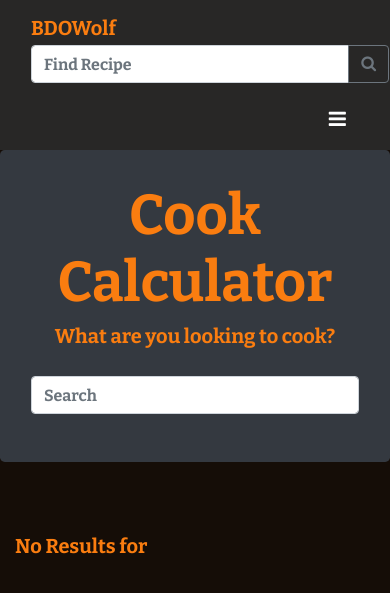
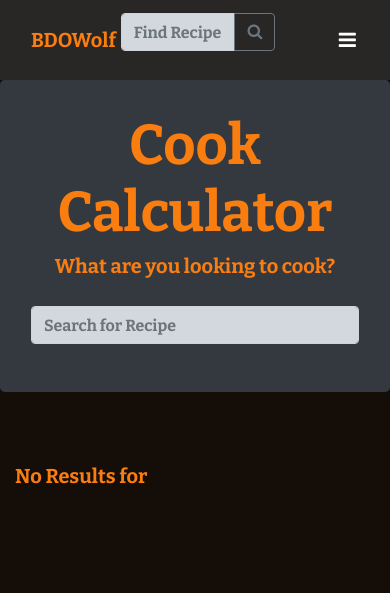
Before and after one commit to ejwoulfe/BDOProfit, a PHP site: page /Calculator/cook.php in a window 390 px wide. Shown: the top 593 px of the page. Run offline with PHP 8.4, Linux system fonts and the light colour scheme; data that the repository does not hold is empty.

Commit message:
Navigation Fixed and smooth scroll added for Calculator pages

```diff
--- a/Calculator/alchemy.php
+++ b/Calculator/alchemy.php
@@ -13,7 +13,7 @@
     <div id="calc_search_bar" class="col-md-8">
       <form action="" class="form-inline">
         <div class="input-group mb-3">
-          <input id="bar" type="text" class="form-control" placeholder="Search" aria-label="cook search" aria-describedby="basic-addon2">
+          <input id="bar" type="text" class="form-control" placeholder="Search for Recipe" aria-label="cook search" aria-describedby="basic-addon2">
           <!-- <div class="input-group-append">
             <button id="btn" class="btn btn-outline-secondary" type="submit">
               <i class="fa fa-search"></i>
--- a/Calculator/cook.php
+++ b/Calculator/cook.php
@@ -13,7 +13,7 @@
     <div id="calc_search_bar" class="col-md-8">
       <form class="form-inline">
         <div class="input-group mb-3">
-          <input id="bar" type="text" class="form-control" placeholder="Search" aria-label="cook search" aria-describedby="basic-addon2">
+          <input id="bar" type="text" class="form-control" placeholder="Search for Recipe" aria-label="cook search" aria-describedby="basic-addon2">
           <!-- <div class="input-group-append">
             <button id="btn" class="btn btn-outline-secondary" type="submit">
               <i class="fa fa-search"></i>
--- a/Calculator/process.php
+++ b/Calculator/process.php
@@ -13,7 +13,7 @@
     <div id="calc_search_bar" class="col-md-8">
       <form action="" class="form-inline">
         <div class="input-group mb-3">
-          <input id="bar" type="text" class="form-control" placeholder="Search" aria-label="cook search" aria-describedby="basic-addon2">
+          <input id="bar" type="text" class="form-control" placeholder="Search for Recipe" aria-label="cook search" aria-describedby="basic-addon2">
           <!-- <div class="input-group-append">
             <button id="btn" class="btn btn-outline-secondary" type="submit">
               <i class="fa fa-search"></i>
--- a/css/style.css
+++ b/css/style.css
@@ -2,6 +2,7 @@
 html {
   max-width: 1400px;
   margin: auto;
+  scroll-behavior: smooth;
 }
 
 body {
@@ -22,6 +23,9 @@ nav {
   background-color: #282726;
   min-height: 80px;
 }
+nav #logo {
+  margin-right: 20px;
+}
 nav a {
   color: #FA7D10;
   -webkit-transition: font-size 2s ease;
@@ -30,12 +34,12 @@ nav a {
   -o-transition: font-size 2s ease;
   transition: font-size 2s ease;
 }
-nav a:hover {
-  font-size: 1.25rem;
+nav #nav_form {
+  width: 92%;
+  position: absolute;
 }
-nav #nav_form {
-  width: 100%;
-  position: absolute;
+nav #nav_form input {
+  background-color: #d3d8de;
 }
 nav .nav-item {
   padding-left: 5px;
@@ -50,8 +54,11 @@ nav .navbar-brand {
   -o-transition: font-size 2s ease;
   transition: font-size 2s ease;
 }
-nav .navbar-brand:hover {
-  font-size: 1.75rem;
+nav #collapse_list_container {
+  clear: both;
+}
+nav #collapse_button {
+  margin-right: 5px;
 }
 
 /* Navigation End */
@@ -166,6 +173,9 @@ nav .navbar-brand:hover {
   display: block;
   padding-top: 20px;
 }
+#calc_jum #calc_search_bar form input {
+  background-color: #d3d8de;
+}
 
 #calculator_main_content {
   padding-top: 40px;
@@ -191,15 +201,22 @@ nav .navbar-brand:hover {
   color: #FA7D10;
   background-color: #282726;
 }
-#calculator_main_content #pagination_controls .second_pagination_link {
+#calculator_main_content #pagination_controls_2 {
+  height: 30px;
+  float: right;
+  margin-bottom: 10px;
+  margin-top: -25px;
+}
+#calculator_main_content #pagination_controls_2 .second_pagination_link {
   background-color: #FA7D10;
   padding: 20px 10px 5px 10px;
   vertical-align: middle;
   color: #282726;
   border-radius: 10px;
   margin-right: 3px;
+  float: left;
 }
-#calculator_main_content #pagination_controls .second_pagination_link:hover {
+#calculator_main_content #pagination_controls_2 .second_pagination_link:hover {
   color: #FA7D10;
   background-color: #282726;
 }
@@ -418,6 +435,14 @@ nav .navbar-brand:hover {
 
 /* Media Queries */
 @media screen and (min-width: 320px) and (max-width: 575px) {
+  #cooking_col {
+    margin-bottom: 10px;
+  }
+
+  #processing_col {
+    margin-bottom: 10px;
+  }
+
   .flex_table {
     padding-right: 0;
     padding-left: 0;
@@ -473,15 +498,31 @@ nav .navbar-brand:hover {
   .filler_1 {
     display: none;
   }
+
+  #test_container {
+    max-width: 1%;
+  }
+
+  #nav_form {
+    padding-left: 10px;
+  }
 }
 @media screen and (min-width: 769px) and (max-width: 1140px) {
   #first_table tbody {
     font-size: 0.85rem;
   }
+
+  #test_container {
+    max-width: 1%;
+  }
 }
-@media screen and (min-width: 769px) and (max-width: 991px) {
+@media screen and (max-width: 991px) {
   #second_table_container {
     margin-top: 15px;
+  }
+
+  #test_container {
+    max-width: 1%;
   }
 }
 /* Media Queries End */
--- a/css/style.sass
+++ b/css/style.sass
@@ -34,6 +34,7 @@ $tooltip-color: red
 html
   max-width: 1400px
   margin: auto
+  scroll-behavior: smooth
 
 body
   @include default_font
@@ -45,20 +46,25 @@ a:hover
   color: $hover_color
 
 /*  Navigation Start */
+
 nav
   background-color: $gray_background_color
   min-height: 80px
+
+  #logo
+    margin-right: 20px
+
 
   a
     color: $text_color
     @include transition(font-size 2s ease)
 
-    &:hover
-      font-size: 1.25rem
+  #nav_form
+    width: 92%
+    position: absolute
 
-  #nav_form
-    width: 100%
-    position: absolute
+    input
+      background-color: $input_background_color
 
   .nav-item
     padding-left: 5px
@@ -68,8 +74,12 @@ nav
 
   .navbar-brand
     @include transition(font-size 2s ease)
-    &:hover
-      font-size: 1.75rem
+
+  #collapse_list_container
+    clear: both
+
+  #collapse_button
+    margin-right: 5px
 
 
 
@@ -174,6 +184,9 @@ nav
       display: block
       padding-top: 20px
 
+      input
+        background-color: $input_background_color
+
   /* Calculator Jumbotron End   */
 
   /* Calculator Main Content   */
@@ -201,6 +214,12 @@ nav
         color: $text_color
         background-color: #282726
 
+  #pagination_controls_2
+    height: 30px
+    float: right
+    margin-bottom: 10px
+    margin-top: -25px
+
     .second_pagination_link
       background-color: $text_color
       padding: 20px 10px 5px 10px
@@ -208,6 +227,7 @@ nav
       color: #282726
       border-radius: 10px
       margin-right: 3px
+      float: left
 
       &:hover
         color: $text_color
@@ -428,6 +448,12 @@ nav
 
 /* Media Queries */
 @media screen and (min-width : 320px) and (max-width : 575px)
+  #cooking_col
+    margin-bottom: 10px
+
+  #processing_col
+    margin-bottom: 10px
+
   .flex_table
     padding-right:0
     padding-left:0
@@ -472,6 +498,13 @@ nav
     .filler_1
       display: none
 
+    #test_container
+      max-width: 1%
+
+    #nav_form
+      padding-left: 10px
+
+
 
 @media screen and (min-width : 769px) and (max-width : 1140px)
   #first_table
@@ -479,9 +512,15 @@ nav
     tbody
       font-size: 0.85rem
 
-@media screen and (min-width : 769px) and (max-width : 991px)
+  #test_container
+    max-width: 1%
+
+@media screen and (max-width : 991px)
   #second_table_container
     margin-top: 15px
+
+  #test_container
+    max-width: 1%
 
 /* Media Queries End */
 
--- a/inc/Search/alchemy_search.php
+++ b/inc/Search/alchemy_search.php
@@ -31,13 +31,13 @@ if(isset($_POST['recipe_name'])){
     if($totalPages>1){
       for($i = 1; $i <= $totalPages; $i++){
         if($i == $currentPage){
-          $output .= "<span class='second_pagination_link' style='cursor:pointer; color: #FA7D10; background-color: #282726; top: -10px;' id='" .$i. "'>" .$i."</span>";
+          $output .= "<span class='second_pagination_link' style='cursor:pointer; color: #FA7D10; background-color: #282726; position: relative; padding-top: 3px; border-radius: 0px 0px 10px 10px; top: 8.5px;' id='" .$i. "'>" .$i."</span>";
         }else{
           $output .= "<span class='second_pagination_link' style='cursor:pointer;' id='" .$i. "'>" .$i."</span>";
         }
       }
     }
-    return '<div id="pagination_controls" ">' .$output. '</div>';
+    return '<div id="pagination_controls_2" ">' .$output. '</div>';
   }
 
 
--- a/inc/Search/cook_search.php
+++ b/inc/Search/cook_search.php
@@ -31,13 +31,13 @@ if(isset($_POST['recipe_name'])){
     if($totalPages>1){
       for($i = 1; $i <= $totalPages; $i++){
         if($i == $currentPage){
-          $output .= "<span class='second_pagination_link' style='cursor:pointer; color: #FA7D10; background-color: #282726; bottom: -10px;' id='" .$i. "'>" .$i."</span>";
+          $output .= "<span class='second_pagination_link' style='cursor:pointer; color: #FA7D10; background-color: #282726; position: relative; padding-top: 3px; border-radius: 0px 0px 10px 10px; top: 8.5px;' id='" .$i. "'>" .$i."</span>";
         }else{
           $output .= "<span class='second_pagination_link' style='cursor:pointer;' id='" .$i. "'>" .$i."</span>";
         }
       }
     }
-    return '<div id="pagination_controls" ">' .$output. '</div>';
+    return '<div id="pagination_controls_2" ">' .$output. '</div>';
   }
 
 
--- a/inc/Search/process_search.php
+++ b/inc/Search/process_search.php
@@ -31,13 +31,13 @@ if(isset($_POST['recipe_name'])){
     if($totalPages>1){
       for($i = 1; $i <= $totalPages; $i++){
         if($i == $currentPage){
-          $output .= "<span class='second_pagination_link' style='cursor:pointer; color: #FA7D10; background-color: #282726; bottom: -10px;' id='" .$i. "'>" .$i."</span>";
+          $output .= "<span class='second_pagination_link' style='cursor:pointer; color: #FA7D10; background-color: #282726; position: relative; padding-top: 3px; border-radius: 0px 0px 10px 10px; top: 8.5px;' id='" .$i. "'>" .$i."</span>";
         }else{
           $output .= "<span class='second_pagination_link' style='cursor:pointer;' id='" .$i. "'>" .$i."</span>";
         }
       }
     }
-    return '<div id="pagination_controls" ">' .$output. '</div>';
+    return '<div id="pagination_controls_2" ">' .$output. '</div>';
   }
 
 
--- a/inc/navigation.php
+++ b/inc/navigation.php
@@ -24,12 +24,12 @@ while ($nav_row = mysqli_fetch_assoc($nav_result)) {
   <div id="navigation" class="container-fluid">
 
 
-          <div id="logo" class="col-sm-2 .order-sm-1 mr-2">
+    <div id="logo" class="col-2" >
       <a class="navbar-brand" href="../index.php">BDOWolf</a>
     </div>
-<div class="col-sm-6 mt-4 mb-4">
 
 
+    <div class="col-6 mt-4 mb-4">
       <form class="form-inline" action="" method="POST">
         <div id="nav_form" class="input-group mb-3">
           <input name="nav_search_bar" type="text" class="form-control" placeholder="Find Recipe" aria-label="cook search" aria-describedby="basic-addon2">
@@ -44,12 +44,12 @@ while ($nav_row = mysqli_fetch_assoc($nav_result)) {
 
 
 
-<div class="col-sm-4 ml-auto">
+    <div id="test_container"  class="col-sm-4 ml-auto pr-0">
       <button id="collapse_button" class="navbar-toggler mb-2 float-right" type="button" data-toggle="collapse" data-target="#navbarList" aria-controls="navbarList" aria-expanded="false" aria-label="Toggle navigation">
         <i class="fa fa-bars mt-2" style="color: white"></i>
       </button>
-
-      <div class="collapse navbar-collapse flex-grow-1 text-right" id="navbarList">
+      <div  id="collapse_list_container"class="float-right">
+        <div class="collapse navbar-collapse flex-grow-0 text-right flex-wrap ml-auto" id="navbarList">
           <ul id="ul_container" class="navbar-nav ml-auto">
             <li class="nav-item">
               <a id="cooking_button" class="nav-link" href="../Calculator/cook.php">Cooking</a>
@@ -64,5 +64,6 @@ while ($nav_row = mysqli_fetch_assoc($nav_result)) {
         </div>
       </div>
     </div>
+  </div>
 </nav>
 <!-- Navigation Bar End -->
--- a/index.php
+++ b/index.php
@@ -23,7 +23,7 @@
   <div id="main_content_row1" class="row">
 
 
-    <div class="col-sm-4">
+    <div id="cooking_col" class="col-sm-4">
       <div id="cooking_card" class="card text-center">
         <div class="card-body d-flex">
           <div class="overlay">
@@ -33,7 +33,7 @@
       </div>
     </div>
 
-    <div class="col-sm-4">
+    <div id="processing_col" class="col-sm-4">
       <div id="processing_card" class="card text-center">
         <div class="card-body d-flex">
           <div class="overlay">
@@ -43,7 +43,7 @@
       </div>
     </div>
 
-    <div class="col-sm-4">
+    <div id="alchemy_col" class="col-sm-4">
       <div id="alchemy_card" class="card text-center">
         <div class="card-body d-flex">
           <div class="overlay">
--- a/js/Index/index_app.js
+++ b/js/Index/index_app.js
@@ -11,4 +11,8 @@ $(document).ready(function () {
 
 });
 
+// $('#search_collapse_button').css("display", "none");
+
+
+
 });
```
Also changed, not shown: js/Calc/alchemy_search.js (+19 -1 lines), js/Calc/cook_search.js (+19 -1 lines), js/Calc/process_search.js (+21 -1 lines), 1 other file. Lines whose indentation alone changed are shown as unchanged.
